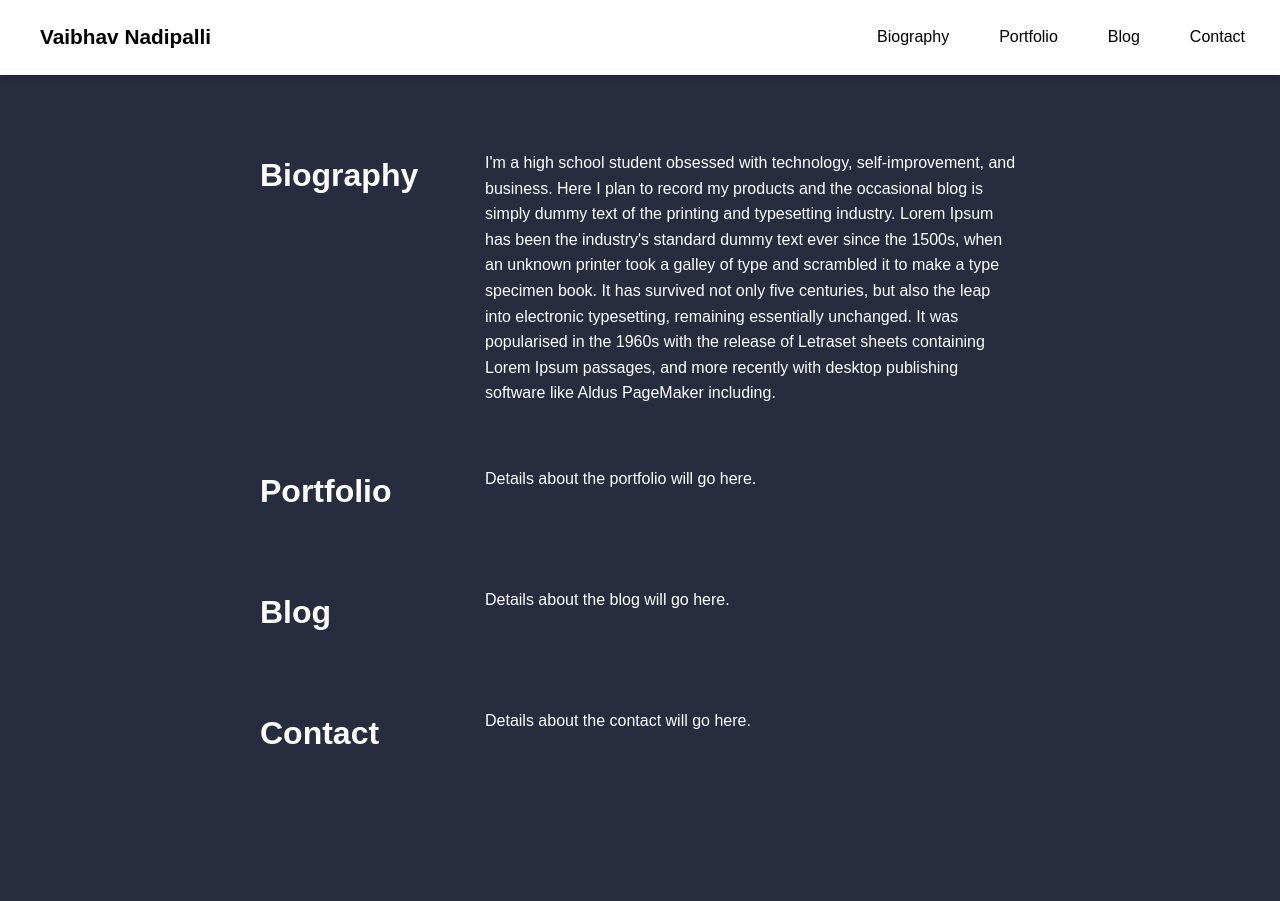
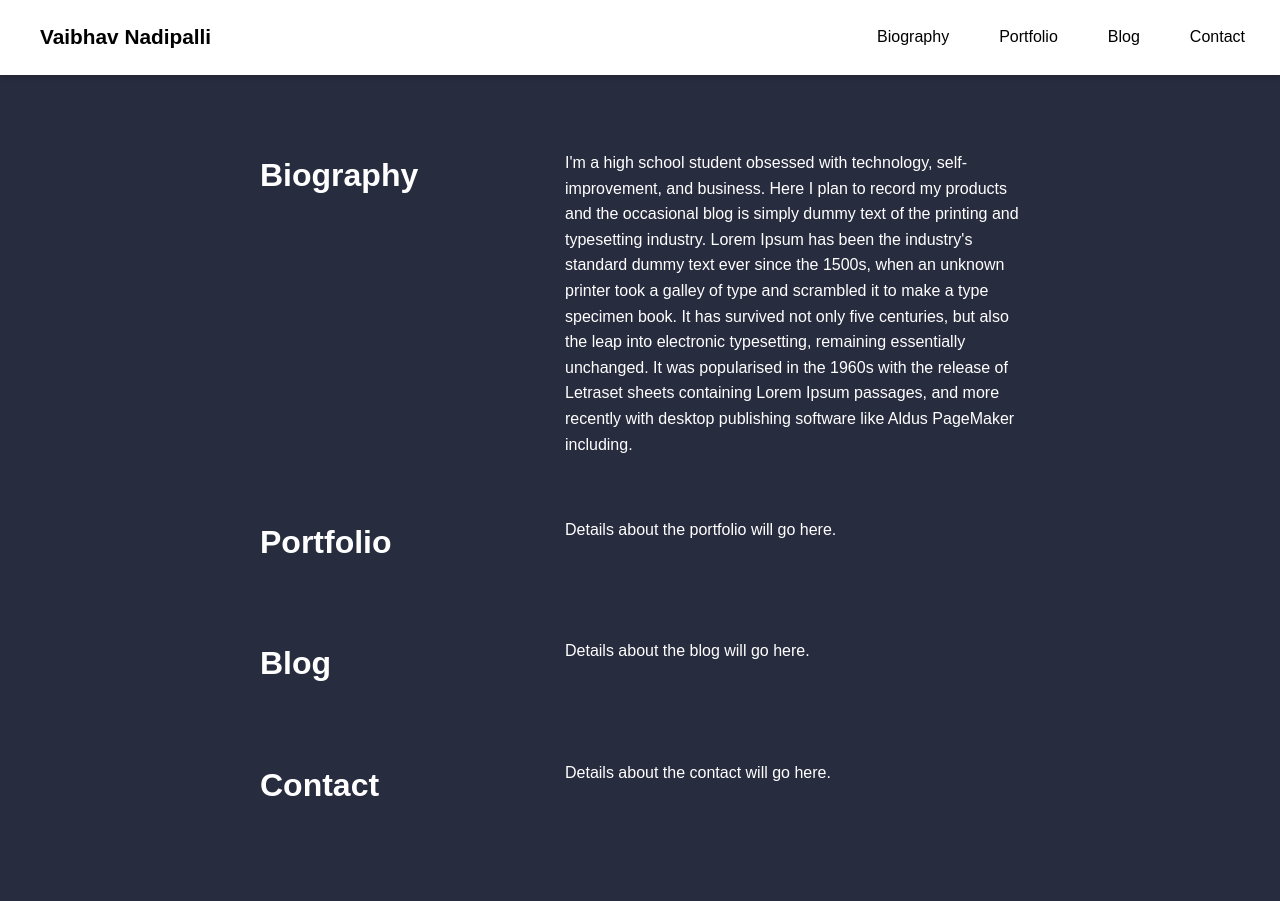
Before and after one commit to Vaibhav-Nadipalli/vaibhav-nadipalli.github.io, a Jekyll site: the page built from index.markdown, in a window 1280 px wide. Built offline with Jekyll 4.4.1, drawn with Linux system fonts in a browser that asks for light colours.

Commit message:
Update styles.css

```diff
--- a/assets/css/styles.css
+++ b/assets/css/styles.css
@@ -146,7 +146,7 @@ section {
 
 .section-content {
     font-size: 1em;
-    margin-left: 20px; /* Increased distance between title and content */
+    margin-left: 100px; /* Increased distance between title and content */
 }
 
 /* Media query for mobile */
```
